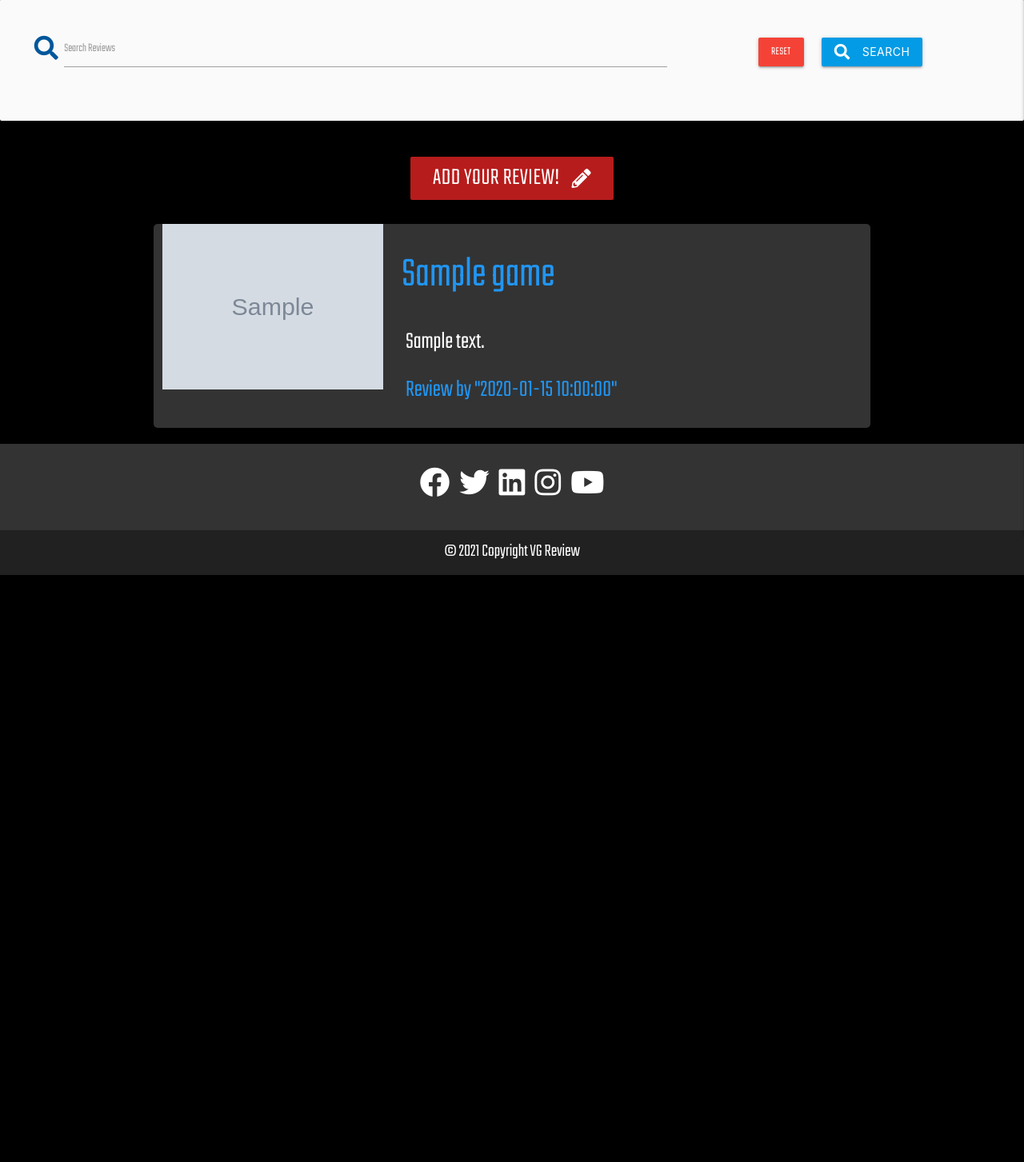
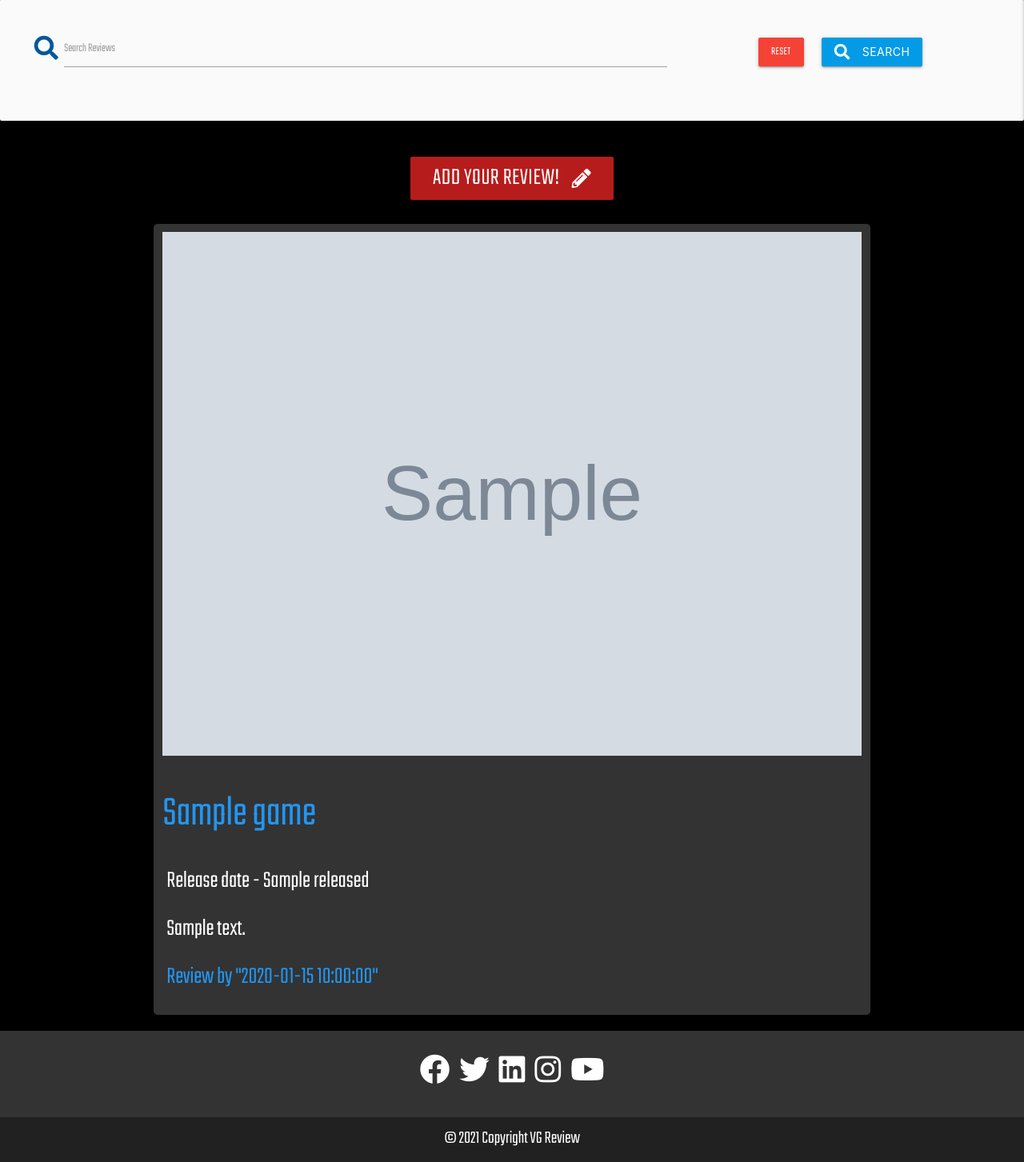
Before and after one commit to Code-Institute-Submissions/joshhunt1991-Milestone_3_AprResub, a Flask app: page /search in a window 1280 px wide. Shown: the part 192-1645 px from the top of the page at 80% size. Before the commit the page ends 911 px from the top, so only its background shows below. Run offline with Flask 2, Linux system fonts and the light colour scheme; grey boxes marked "Sample" are stand-in pictures; a database or web service that is not in the repository returns one stand-in record (values such as "Sample title"); some libraries are stand-ins or nearby versions.

Commit message:
added automatic release date to review page upon submitting a review and adjusted the styling of the review images on the review page

```diff
--- a/app.py
+++ b/app.py
@@ -187,20 +187,24 @@ def game_images():
     print(game)
     for games in savedImages['results']:
         print(games['background_image'])
+        print(games['released'])
     return render_template("game_images.html", savedImages=savedImages)
 
-# app route for adding image
+# app route for adding image and release date
 
 
 @app.route("/add_image", methods=["GET", "POST"])
 def add_image():
     if request.method == 'POST':
         image_url = request.form.get('image_url')
+        released = request.form.get('released')
         print(image_url)
+        print(released)
         print(spare_id)
         gameValues = mongo.db.games.find_one({"spare_id": spare_id})
         print(gameValues)
-        mongo.db.games.update({"spare_id": spare_id},{"$set": {"background_image": image_url}})
+        mongo.db.games.update({"spare_id": spare_id}, {"$set": {"background_image": image_url}})
+        mongo.db.games.update({"spare_id": spare_id}, {"$set": {"released": released}})
         flash("Review Successfully Added")
 
         return redirect(url_for("reviews"))
--- a/static/css/style.css
+++ b/static/css/style.css
@@ -155,7 +155,8 @@ opacity: 0.5;
 
 /* images */
 .chosen-image {
-    max-width: 100%;
+    width: 100%;
+    padding-top: 10px;
 }
 
 .landing-div {
--- a/templates/game_images.html
+++ b/templates/game_images.html
@@ -17,6 +17,7 @@
             <form class=" center" method="POST" action="{{ url_for('add_image') }}">
             <button class="image-button" type="submit"><img class="review-image" src="{{ games.background_image }}" alt="game image"></button>
             <input hidden name="image_url" value="{{ games.background_image }}">
+            <input hidden name="released" value="{{ games.released }}">
             <p style="display: none">{{ games.background_image }}</p>
             </form>
         </div>
--- a/templates/reviews.html
+++ b/templates/reviews.html
@@ -35,11 +35,12 @@
     <div class="row">
     <div class="col s12 white-text review-col">
         <div class="row">
-            <div class="col s4">
+            <div class="col s12">
                 <img class="chosen-image" src="{{ game.background_image }}">
             </div>
             <div class="col s8">
                 <h2 class="blue-text">{{ game.game_name }}</h2>
+                <p class="review-text">Release date - {{ game.released }}</p>
                 {% if game.rating == "5" %}
                 <p class="review-text"><i class="fas fa-star"></i><i class="fas fa-star"></i><i class="fas fa-star"></i><i class="fas fa-star"></i><i class="fas fa-star"></i></p>
                 {% elif game.rating == "4" %}
```
